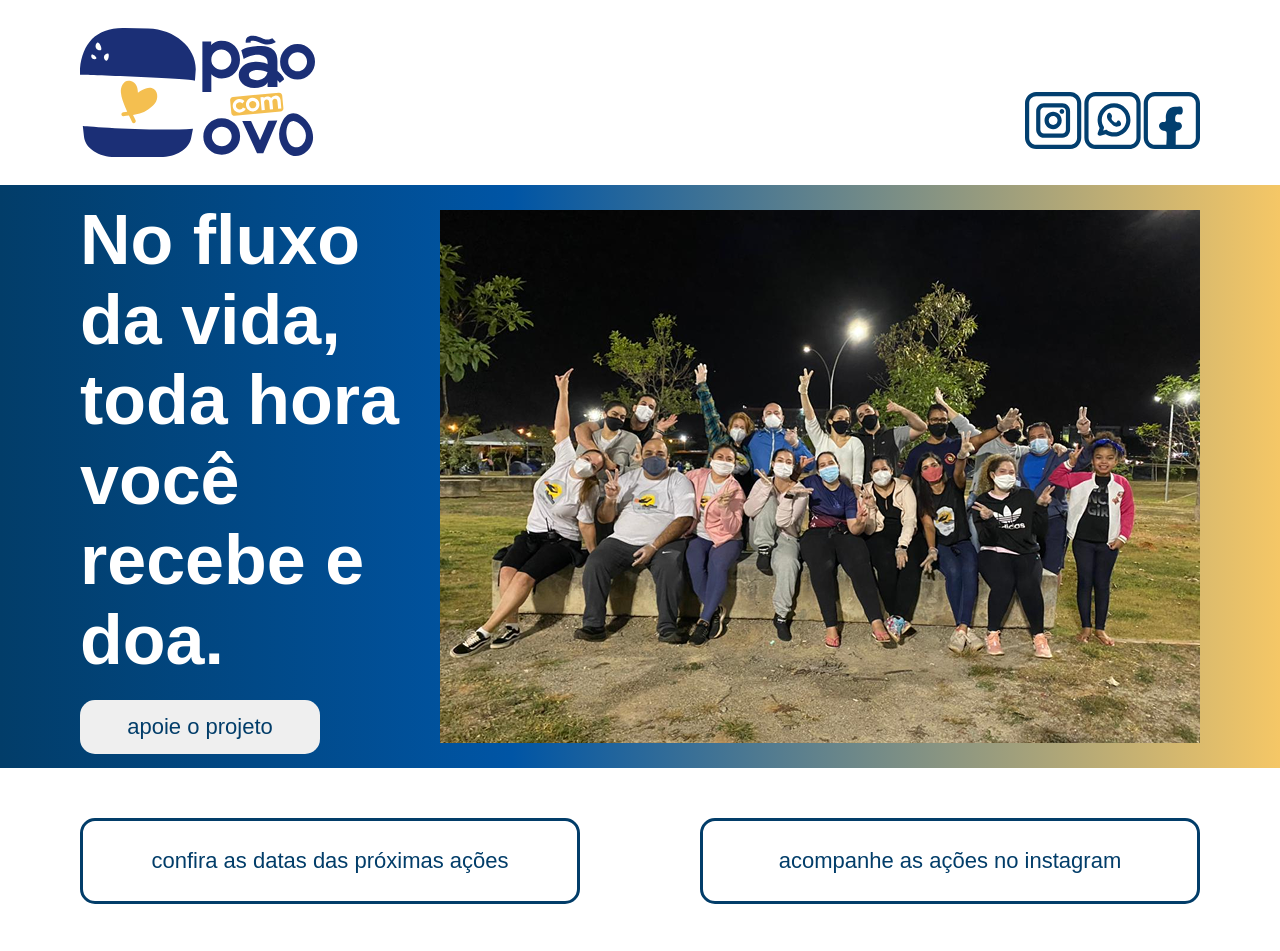
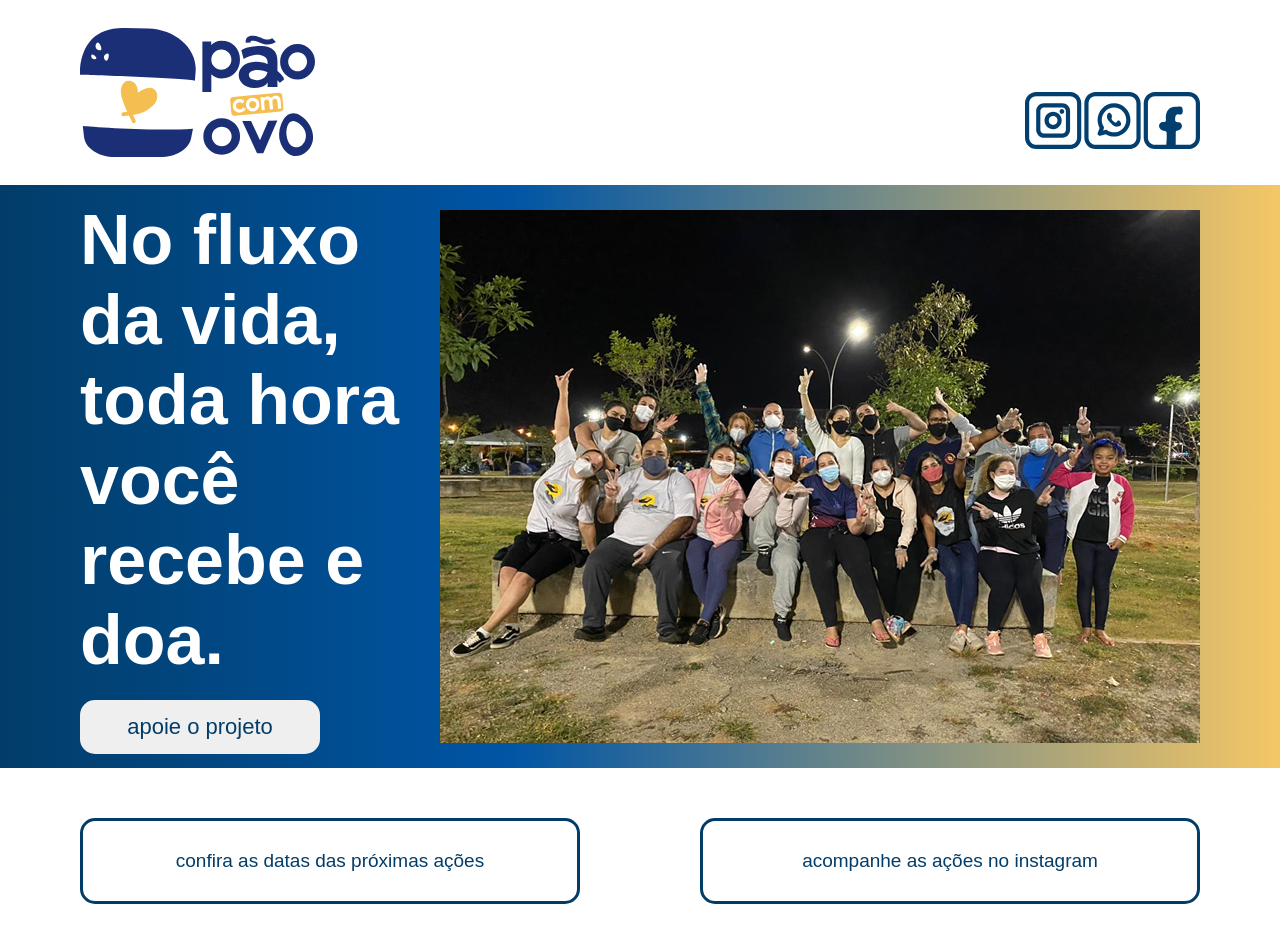
Before and after one commit to guiestrela/PCO, a React (Vite) app: page / in a window 1280 px wide. Shown: the top 951 px of the page. Built offline with nearby package versions, Linux system fonts and the light colour scheme.

Commit message:
style(components): reduce font size in SectionButton
- Reduced font size from 22px to 19px.

```diff
--- a/src/assets/components/SectionButton/index.tsx
+++ b/src/assets/components/SectionButton/index.tsx
@@ -9,7 +9,7 @@ function SectionButton() {
             <MainContainerButton>
                 <ContainerButton flex={1} paddingleft="80px"  justifycontent="flex-start">
                     <Button borderradius="15px" border="solid 3px #023D69" widthtotal="500px" widthtmob="100%"
-                    heighttotal="86px" fontsize="22px"
+                    heighttotal="86px" fontsize="19px"
                     backgroundColor="transparent" color="#023D69"
 
                     onClick={function (): void {
@@ -19,7 +19,7 @@ function SectionButton() {
                 </ContainerButton>
                 <ContainerButton flex={1} paddingright="80px" justifycontent="flex-end">
                     <Button borderradius="15px" border="solid 3px #023D69" widthtotal="500px" widthtmob="100%"
-                    heighttotal="86px" fontsize="22px"
+                    heighttotal="86px" fontsize="19px"
                     backgroundColor="transparent" color="#023D69"
                     onClick={function (): void {
                             throw new Error("Function not implemented.");
```
